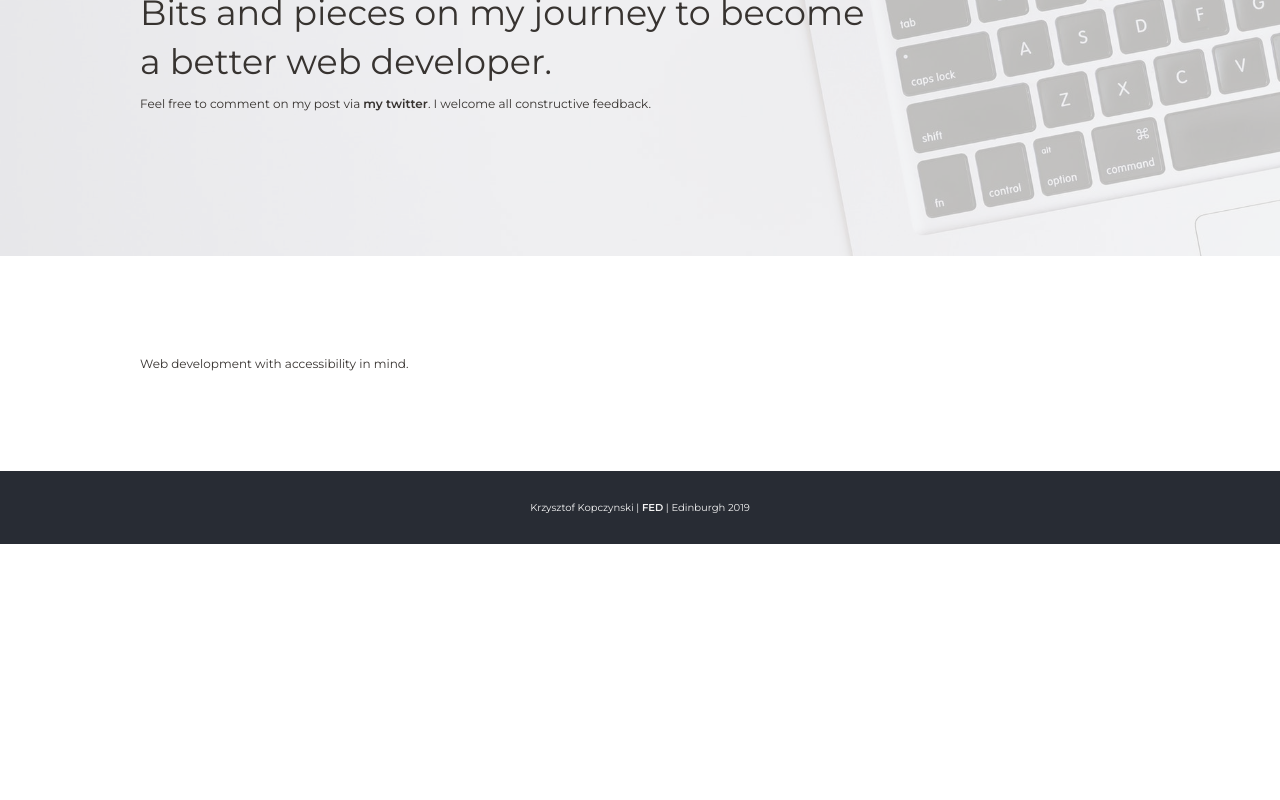
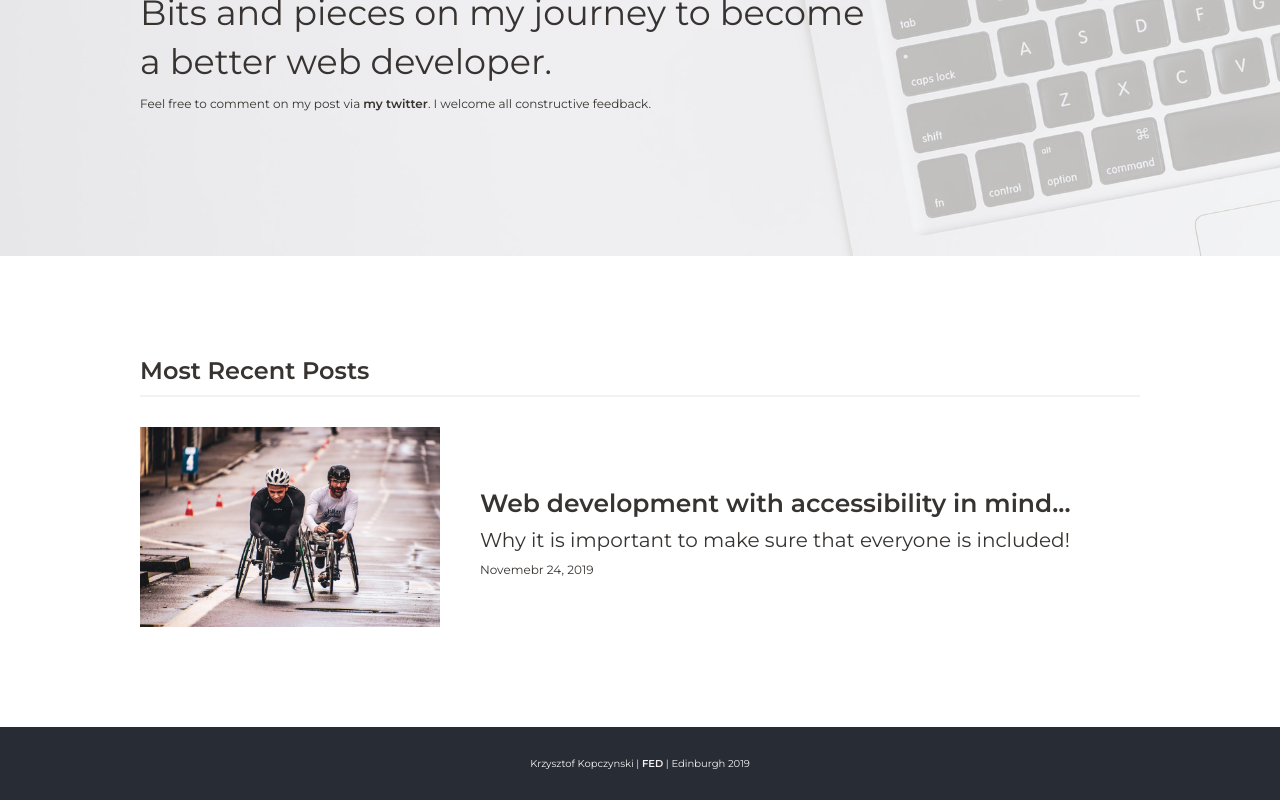
Before and after one commit to k2project/portfolio, a React (Create React App) app: page /blog in a window 1280 px wide. Shown: the part 346-1146 px from the top of the page. Before the commit the page ends 890 px from the top, so only its background shows below. Built offline with nearby package versions, Linux system fonts and the light colour scheme.

Commit message:
recent blog post styling

```diff
--- a/src/App.scss
+++ b/src/App.scss
@@ -3,6 +3,7 @@
 //===============
 
 $color_grey:              #f2f2f2;
+$color_grey_darker:       #c5c5c5;
 $color_black:             #282C34;
 $color_primary:           #F23168;
 $color_secondary_dark:    #043464;
--- a/src/Blog/Blog.js
+++ b/src/Blog/Blog.js
@@ -5,14 +5,14 @@ import './Blog.scss';
 
 import BlogPage from './BlogPage';
 
-import posts, {getPostLink} from './posts';
+import posts, {getPostLink, formatDate} from './posts';
 
+const postFreatured = posts.filter(post=>post.featured);
 
 function Blog() {
 
     const postsList = posts.map(post=>{
-        const{id, title} = post;
-        return <NavLink to={getPostLink(post)} key={'post_'+id}>{title}</NavLink>
+
     })
     return(
         <BlogPage>
@@ -20,10 +20,43 @@ function Blog() {
                 <p className="p_large"> I have no posts yet, but I'm working on it. Please check with me again later.</p>
             </div>}
             {posts.length>0 && <div className="wrapper">
-                {postsList}
+                {postFreatured.length > 2 && <FeaturedPostList />}
+                <RecentPostList />
             </div>}
         </BlogPage>
     )
 }
 
 export default Blog;
+
+function FeaturedPostList(){
+    const postFreaturedDisplay = postFreatured.map(post=><BlogPostDisplay post={post}/>)
+    return(
+        <div className="BlogPostsList__featured">
+            <div className="Blog__divider"> Featured Posts</div>
+            {postFreaturedDisplay}
+        </div>
+    )
+}
+function RecentPostList(){
+    const postRecentDisplay = postFreatured.map(post=><BlogPostDisplay post={post}/>)
+    return(
+        <div className="BlogPostsList__recent">
+            <div className="Blog__divider"> Most Recent Posts</div>
+            {postRecentDisplay}
+        </div>
+    )
+}
+
+function BlogPostDisplay(props){
+    const{id, title, subtitle, date, image} = props.post;
+    const bg = require('./../media/blog/'+image.path);
+    return <NavLink to={getPostLink(props.post)} key={'props.post_'+id}>
+        <div className="BlogPostList__img" style={{backgroundImage:"url("+bg+")"}}></div>
+        <div>
+            <p className="BlogPostList__title"><b>{title}</b></p>
+            {subtitle && <p className="BlogPostList__subtitle">{subtitle}</p>}
+            <p className="BlogPostList__date">{formatDate(date)}</p>
+        </div>
+    </NavLink>
+}
--- a/src/Blog/Blog.scss
+++ b/src/Blog/Blog.scss
@@ -23,12 +23,11 @@
         line-height: 1.2;
         font-size: 4rem;
         margin-top: 2rem;
-        width: 120%;
     }
     h2{
         font-weight: 400;
         line-height: 1.4;
-        width: 120%;
+        font-size: 2.4rem;
     }
     .wrapper{
         padding-right: 20%;
@@ -47,13 +46,32 @@ p.accordion__post_date{
     padding-bottom: .5rem;
     margin-bottom: 1rem;
 }
-// p.accordion__post_title{
-//     font-size: 3rem;
-//     line-height: 1.2;
-//     margin-bottom: 0;
-// }
-@include mobile-sm{
-    // .Post .accordion__blogTag{
-    //     display: none;
-    // }
+
+.Blog__divider{
+    font-size: 2.4rem;
+    font-weight: bold;
+    padding-bottom: 1rem;
+    margin-bottom: 3rem;
+    border-bottom: solid .2rem $color_grey;
 }
+
+.BlogPostsList__recent{
+    a{
+        display: grid;
+        grid-template-columns: auto 1fr;
+        grid-column-gap: 4rem;
+        align-items: center;
+    }
+    .BlogPostList__img{
+        background-size: cover;
+        background-repeat: no-repeat;
+        width: 30rem;
+        height: 20rem;
+    }
+    .BlogPostList__title{
+        font-size: 2.5rem;
+    }
+    .BlogPostList__subtitle{
+        font-size: 2rem;
+    }
+}
--- a/src/Blog/Post/Post.scss
+++ b/src/Blog/Post/Post.scss
@@ -16,6 +16,9 @@
     .wrapper{
         width: 80rem;
     }
+    .BlogPage_accordion .wrapper{
+        padding-right: 0;
+    }
 
 
 }
--- a/src/Blog/posts/post1.js
+++ b/src/Blog/posts/post1.js
@@ -3,8 +3,8 @@ import React from 'react';
 const post1={
     id:'1',
     featured:true,
-    title:'Web development with accessibility in mind.',
-    subtitle:'Making sure that everyone is included!',
+    title:'Web development with accessibility in mind...',
+    subtitle:'Why it is important to make sure that everyone is included!',
     date:'2019-10-24',
     image:{
         path:'post1.jpeg',
@@ -13,11 +13,12 @@ const post1={
     body:(<div className="Post_body">
         <p className="Post_subtitle">Mea culpa of self-taught web developer.</p>
 
-        <p>As a self-taught web developer, I'm guilty of many coder's sins. However, not until very recently I have realised that my biggest wrongdoing was neglecting the semantic aspect of my code in favour of design and/or making my work easier. How many of us hate the default styling of Html button tag? I would very often favour styling div element with a button class as prefered solution. And that's only one of many...</p>
+        <p>As a self-taught web developer, I'm guilty of many coder's sins. However, not until very recently I have realised that my biggest wrongdoing was neglecting the semantic aspect of my code in favour of design and/or making my work easier. How many of us hate the default styling of Html button tag? I would very often favour styling div element with a button class as prefered solution. And that's only one of many... But why is that so bad?</p>
 
-        <p className="Post_subtitle">Back to basics.</p>
+        <p className="Post_subtitle">awakening...</p>
 
-        <p>Attending React Meeting group in Edinburgh last month and being able to listen to <b>Kathleen McMahon</b>, a senior front engineer from O'Reilly Media, talk on <a href="https://noti.st/resource11/MZsVDq"><i>Accessibility-flavored React components make your design system delicious!</i></a> opened my eyes to two things. First of all, to how important it is to stick to the basics rules of coding. And secondly, to how often we forget to include all users in our design thoughts. </p>
+        <p>Last month I have attended React Meeting group in Edinburgh where I was able to  listen to <b>Kathleen McMahon's </b>, a senior front engineer from O'Reilly Media, talk on <a href="https://noti.st/resource11/MZsVDq"><i>Accessibility-flavored React components make your design system delicious!</i></a>. It has opened my eyes to two things. First of all, to how important it is to stick to the basics rules of coding. And secondly, to how often we forget to include all users in our design thoughts. By giving up the default HTML button tag, I have made it impossible for people with certain disabilities to use my website. </p>
+
         <p>Let's face it, there are not many tutorials for beginners out there that would emphasise the importance of the accessibility best practices. I get that at this stage of learning particularly, it is hard to implement that in the lectures due to the amount of information one wants to pass on so the content doesn't fell overwhelming. Also, it's not my intention to critise any of the tutors out there, for many of whom I have great respect and eternal gratitude for the hard work they do. My point is, that I would like to raise awareness of accessibilty so that we can tear down the accessibility barriers that make websites difficult or impossible for some people to use.  </p>
 
         <p className="Post_subtitle">Accessibility Standards and Guidelines.</p>
```
